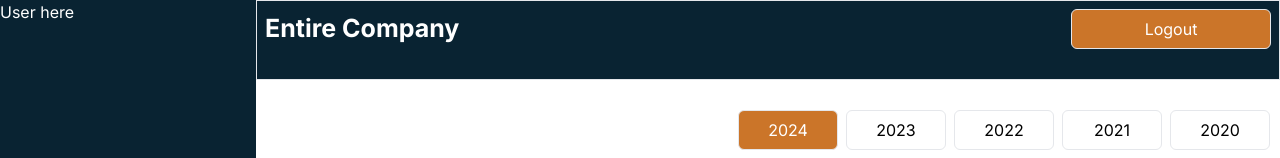
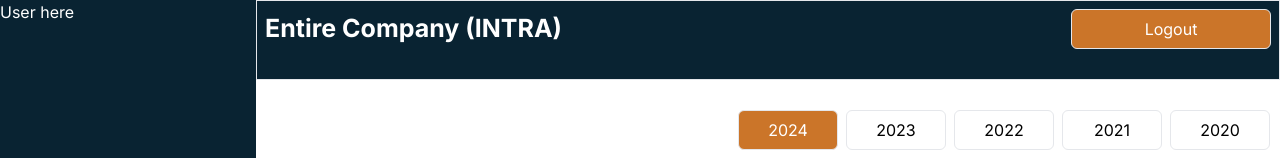
Before and after one commit to Nicholas-Kipkoech/perfomance-dashboard, a Next.js app: page /dashboard in a window 1280 px wide. Shown: the top 158 px of the page. Built offline with nearby package versions, Linux system fonts and the light colour scheme; no server answers.

Commit message:
change name

```diff
--- a/app/UI/Sidebar.tsx
+++ b/app/UI/Sidebar.tsx
@@ -8,7 +8,7 @@ const MenuItems = [
     title: "Company Branches",
     icon: "",
     items: [
-      { name: "All", org_code: "" },
+      { name: "Entire Company (INTRA)", org_code: "" },
       { name: "Center Point Branch", org_code: "02" },
       { name: "Eldoret Branch", org_code: "03" },
       { name: "Kisumu  Branch", org_code: "04" },
--- a/app/context/Context.tsx
+++ b/app/context/Context.tsx
@@ -23,7 +23,7 @@ const ContextProvider = ({ children }: any) => {
   const [year, setYear] = useState(2024);
   const [bimaData, setBimaData] = useState<IBimaData[]>([]);
   const [claimsData, setClaimsData] = useState<IClaimsData[]>([]);
-  const [company, setCompany] = useState("Entire Company");
+  const [company, setCompany] = useState("Entire Company (INTRA)");
 
   useEffect(() => {
     const fetchBimaData = async () => {
--- a/app/data/BimaData.tsx
+++ b/app/data/BimaData.tsx
@@ -78,7 +78,7 @@ export const Years = [
 
 export const Companies = [
   {
-    name: "All",
+    name: "Entire Company (INTRA)",
     org_code: "",
   },
   {
```
